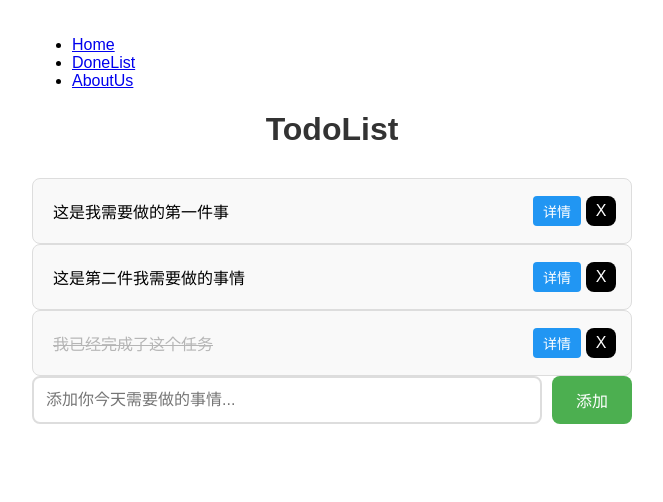
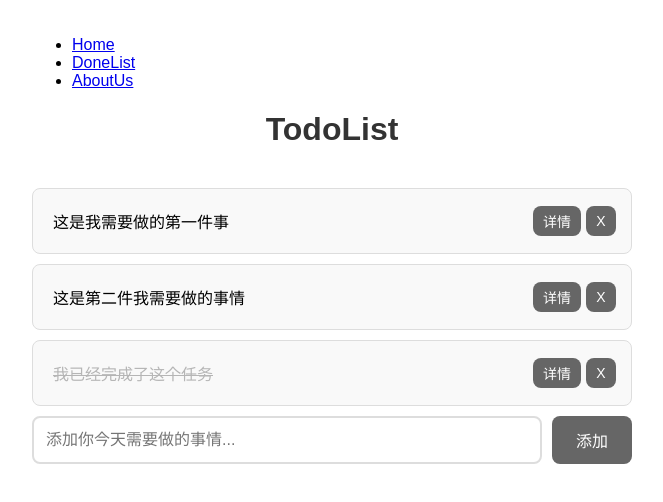
Before and after one commit to SULE-SU/day-todo, a React (Create React App) app: page / in a window 1280 px wide. Shown: the top 502 px of the page, without its empty margins (308-971 px from the left). Built offline with nearby package versions, Linux system fonts and the light colour scheme.

Commit message:
refactor: optimize css style

```diff
--- a/src/App.css
+++ b/src/App.css
@@ -35,26 +35,47 @@
   outline: none;
 }
 
-.add-btn, .delete-btn {
-  padding: 12px 24px;
+.add-btn, .delete-btn, .detail-btn {
   color: white;
   border: none;
   border-radius: 8px;
   cursor: pointer;
-  font-size: 16px;
   transition: background-color 0.3s;
 }
 
 .add-btn {
-  background-color: #4CAF50;
+  padding: 12px 24px;
+  background-color: #666666;
+  font-size: 16px;
 }
 
 .add-btn:hover {
   background-color: #45a049;
 }
 
+.delete-btn, .detail-btn {
+  padding: 5px 10px;
+  font-size: 14px;
+}
+
+.delete-btn {
+  background-color: #666666;
+  width: 30px;
+  height: 30px;
+  padding: 0;
+}
+
+.detail-btn {
+  background-color: #666666;
+}
+
+.add-btn:hover, .delete-btn:hover, .detail-btn:hover {
+  opacity: 0.9;
+}
+
 .todo-item {
   padding: 15px;
+  margin: 10px 0;
   border: 1px solid #ddd;
   border-radius: 8px;
   display: flex;
@@ -81,11 +102,9 @@
   opacity: 0.6;
 }
 
-.delete-btn {
-  background-color: black;
-  padding: 0;
-  width: 30px;
-  height: 30px;
+.todo-actions {
+  display: flex;
+  gap: 5px;
 }
 
 .empty-state {
@@ -93,23 +112,3 @@
   padding: 40px;
   color: #666;
 }
-
-.todo-actions {
-  display: flex;
-  gap: 5px;
-}
-
-.detail-btn {
-  background-color: #2196F3;
-  color: white;
-  border: none;
-  border-radius: 4px;
-  padding: 5px 10px;
-  cursor: pointer;
-  font-size: 14px;
-  transition: background-color 0.3s;
-}
-
-.detail-btn:hover {
-  background-color: #1976D2;
-}
```
